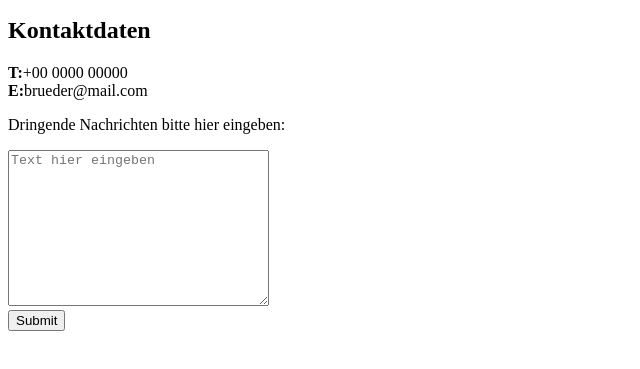
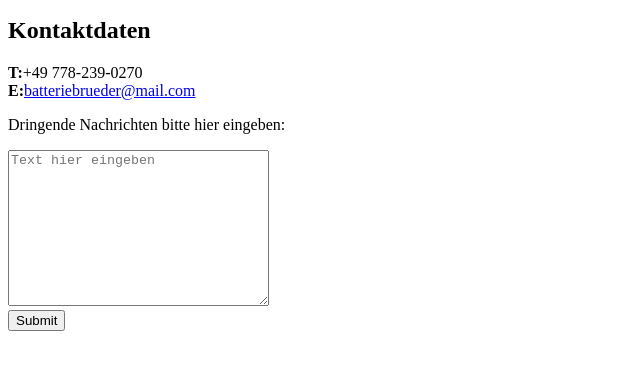
Before and after one commit to floseph/pits-kalaburda-regnery, a website: page views/help.html in a window 1280 px wide. Shown: the part 379-748 px from the top of the page, without its empty margins (0-640 px from the left). Drawn offline with Linux system fonts and the light colour scheme; files that its build step writes are made by us from their sources.

Commit message:
added emails

```diff
--- a/views/help.html
+++ b/views/help.html
@@ -22,8 +22,9 @@
     <p>Sie erreicheen uns unter folgenden Kontaktdaten.</p>
 
     <h2>Kontaktdaten</h2>
-    <p> <b>T:</b>+00 0000 00000 <br>
-        <b>E:</b>brueder@mail.com </p>
+    <p> <b>T:</b>+49 778-239-0270 <br>
+        <b>E:</b><a href="mailto:batteriebrueder@mail.de">batteriebrueder@mail.com</a>
+    </p>
 
     <p>Dringende Nachrichten bitte hier eingeben: </p>
     <textarea name="message" placeholder="Text hier eingeben"cols="30" rows="10"></textarea><br>
```
Also changed, not shown: views/about.html (+4 -0 lines), views/impressum.html (+2 -1 lines), views/versandinfo.html (+2 -0 lines), views/user.html (deleted).
